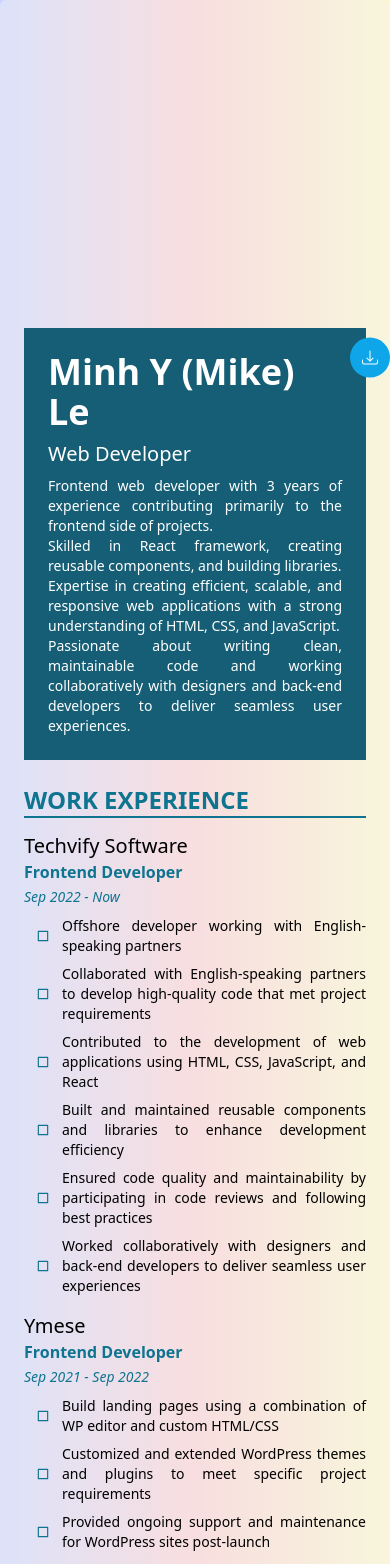
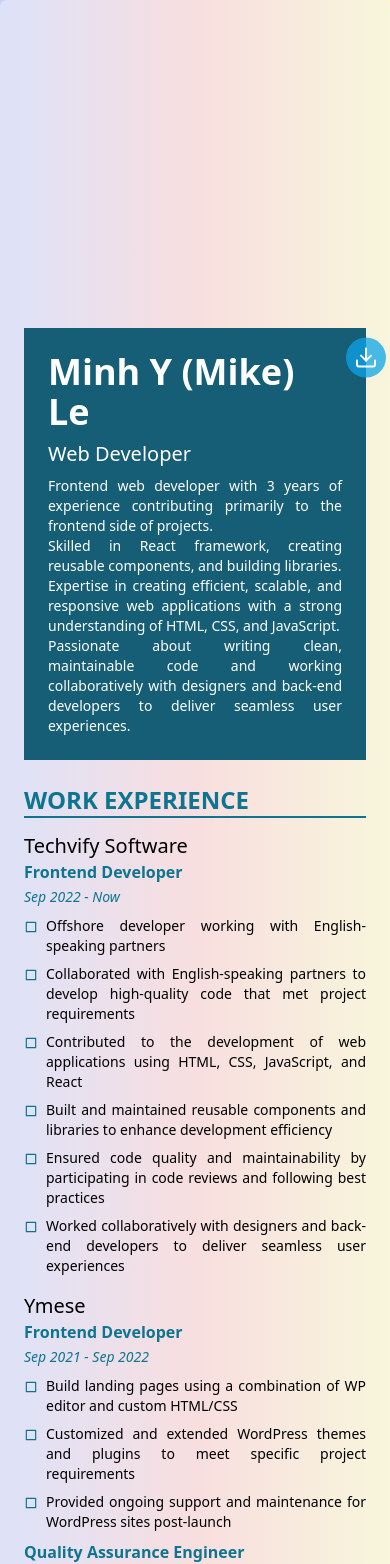
Before and after one commit to minhypro/my-new-portfolio, a React (Vite) app: page / in a window 390 px wide. Shown: the top 1564 px of the page. Built offline with nearby package versions, Linux system fonts and the light colour scheme.

Commit message:
fix mobile margin

```diff
--- a/package.json
+++ b/package.json
@@ -15,6 +15,7 @@
     "@floating-ui/react": "^0.24.1",
     "@vercel/analytics": "^1.0.0",
     "framer-motion": "^10.12.4",
+    "lucide-react": "^0.263.1",
     "react": "^18.2.0",
     "react-dom": "^18.2.0",
     "react-icons": "^4.8.0"
--- a/src/pages/NormalCV/Experience.tsx
+++ b/src/pages/NormalCV/Experience.tsx
@@ -28,9 +28,9 @@ const Experience: React.FC<Props> = ({company, positions}) => {
 						{position.description.map((des, index) => (
 							<li
 								key={index}
-								className="my-2 flex items-center text-sm xl:text-base"
+								className="my-2 flex items-start text-sm xl:text-base"
 							>
-								<div className="mx-3 text-cyan-700">
+								<div className="mr-2 mt-1 text-cyan-700 xl:mx-3">
 									<BiSquare />
 								</div>
 								<p className="text-justify">{des}</p>
--- a/src/pages/NormalCV/FloatingSidebar.tsx
+++ b/src/pages/NormalCV/FloatingSidebar.tsx
@@ -4,9 +4,9 @@ import {
 	useMotionValueEvent,
 	useScroll,
 } from 'framer-motion'
+import {Download} from 'lucide-react'
 import {useContext, useEffect, useRef, useState} from 'react'
 import {AiOutlineCodeSandbox} from 'react-icons/ai'
-import {BsDownload} from 'react-icons/bs'
 
 import {
 	Tooltip,
@@ -19,15 +19,18 @@ export const FloatingSidebar: React.FC = () => {
 	const {isAdvanced, isAdvancedToggle} = useContext(StateContext)
 	const scroll = useScroll()
 	const ref = useRef<HTMLDivElement>(null)
+
+	const mediaBreakpoints = 1280
+	const positionX = window.innerWidth >= mediaBreakpoints ? 48 : -4
 	const [position, setPosition] = useState({
-		x: 0,
+		x: positionX,
 		y: window.innerHeight / 2.5,
 	})
 
 	useMotionValueEvent(scroll.scrollY, 'change', latest => {
-		setPosition(prev => {
+		setPosition(() => {
 			const newYPosition = latest + window.innerHeight / 2.5
-			return {x: prev.x, y: newYPosition}
+			return {x: positionX, y: newYPosition}
 		})
 	})
 
@@ -80,11 +83,11 @@ export const FloatingSidebar: React.FC = () => {
 							<TooltipContent>Download CV</TooltipContent>
 							<TooltipTrigger>
 								<a
-									className="inline-block cursor-pointer rounded-full bg-sky-500 p-3 text-white"
+									className="inline-block cursor-pointer rounded-full bg-sky-500/75 p-2 text-white transition-colors hover:bg-sky-500"
 									href="main_cv.pdf"
 									download="Minh Y Le - Web Developer.pdf"
 								>
-									<BsDownload />
+									<Download />
 								</a>
 							</TooltipTrigger>
 						</Tooltip>
--- a/src/pages/NormalCV/Projects.tsx
+++ b/src/pages/NormalCV/Projects.tsx
@@ -21,7 +21,7 @@ const Projects: React.FC<Props> = ({
 			</h3>
 			<div className="text-sm xl:text-base">
 				<div className="my-2 flex items-start">
-					<div className="mx-3 mt-1 text-cyan-700">
+					<div className="mr-2 mt-1 text-cyan-700 xl:mx-3">
 						<BiSquare />
 					</div>
 					<p className="text-justify">
@@ -30,7 +30,7 @@ const Projects: React.FC<Props> = ({
 					</p>
 				</div>
 				<div className="my-2 flex items-start">
-					<div className="mx-3 mt-1 text-cyan-700">
+					<div className="mr-2 mt-1 text-cyan-700 xl:mx-3">
 						<BiSquare />
 					</div>
 					<p className="text-justify">
@@ -39,7 +39,7 @@ const Projects: React.FC<Props> = ({
 					</p>
 				</div>
 				<div className="my-2 flex items-start">
-					<div className="mx-3 mt-1 text-cyan-700">
+					<div className="mr-2 mt-1 text-cyan-700 xl:mx-3">
 						<BiSquare />
 					</div>
 					<p className="text-justify">
```
Also changed, not shown: 1 other file (tests, documents, lock files or other folders).
